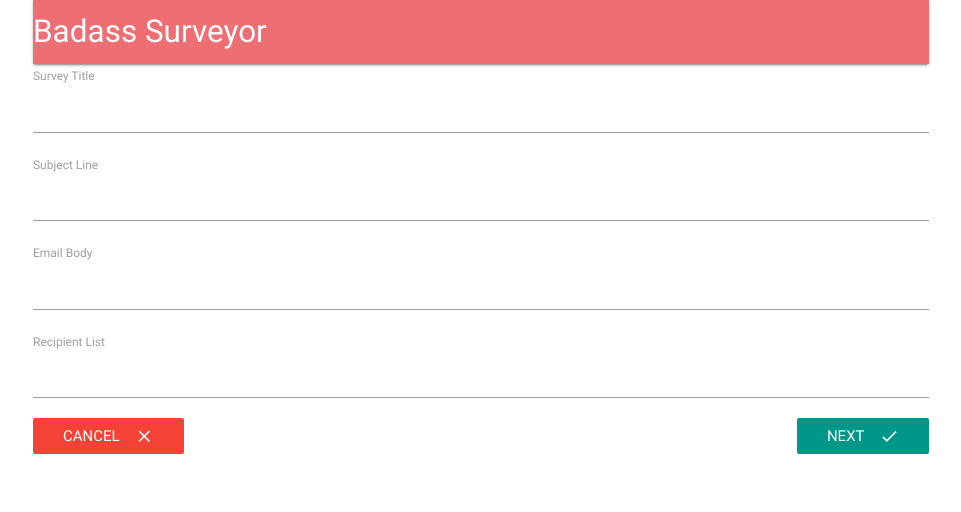
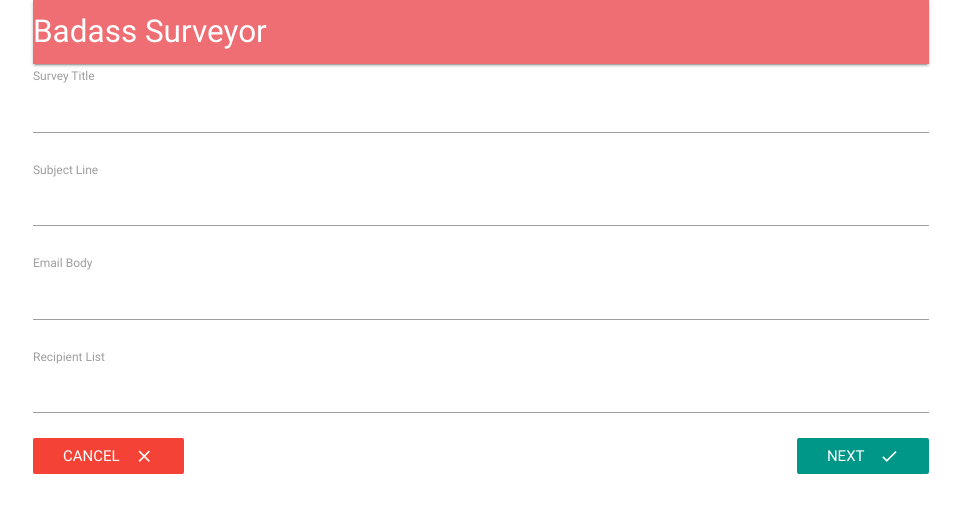
Before and after one commit to ordsec/badass-surveyor, a React (Create React App) app in the folder client/: page /surveys/new in a window 1280 px wide. Shown: the top 512 px of the page, without its empty margins (159-1120 px from the left). Built offline with nearby package versions, Linux system fonts and the light colour scheme; no server answers.

Commit message:
style validation errors

```diff
--- a/client/src/components/surveys/SurveyField.js
+++ b/client/src/components/surveys/SurveyField.js
@@ -3,8 +3,12 @@
 const SurveyField = ({ input, label, meta: { error, touched } }) => (
   <div>
     <label>{label}</label>
-    <input {...input} />
-    {touched && error}
+    <input {...input} style={{ marginBottom: '5px' }} />
+    <div className="red-text" style={{
+      marginBottom: '20px'
+    }}>
+      {touched && error}
+    </div>
   </div>
 );
 
```
